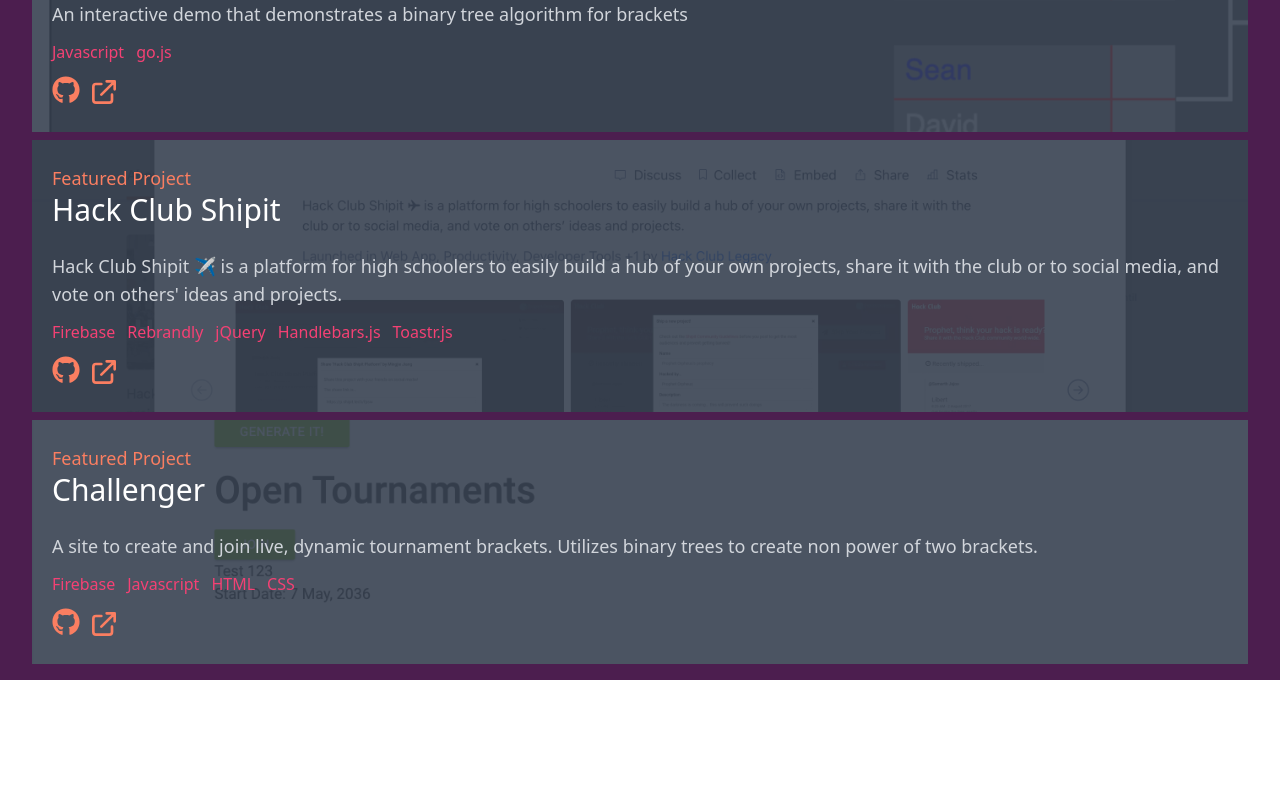
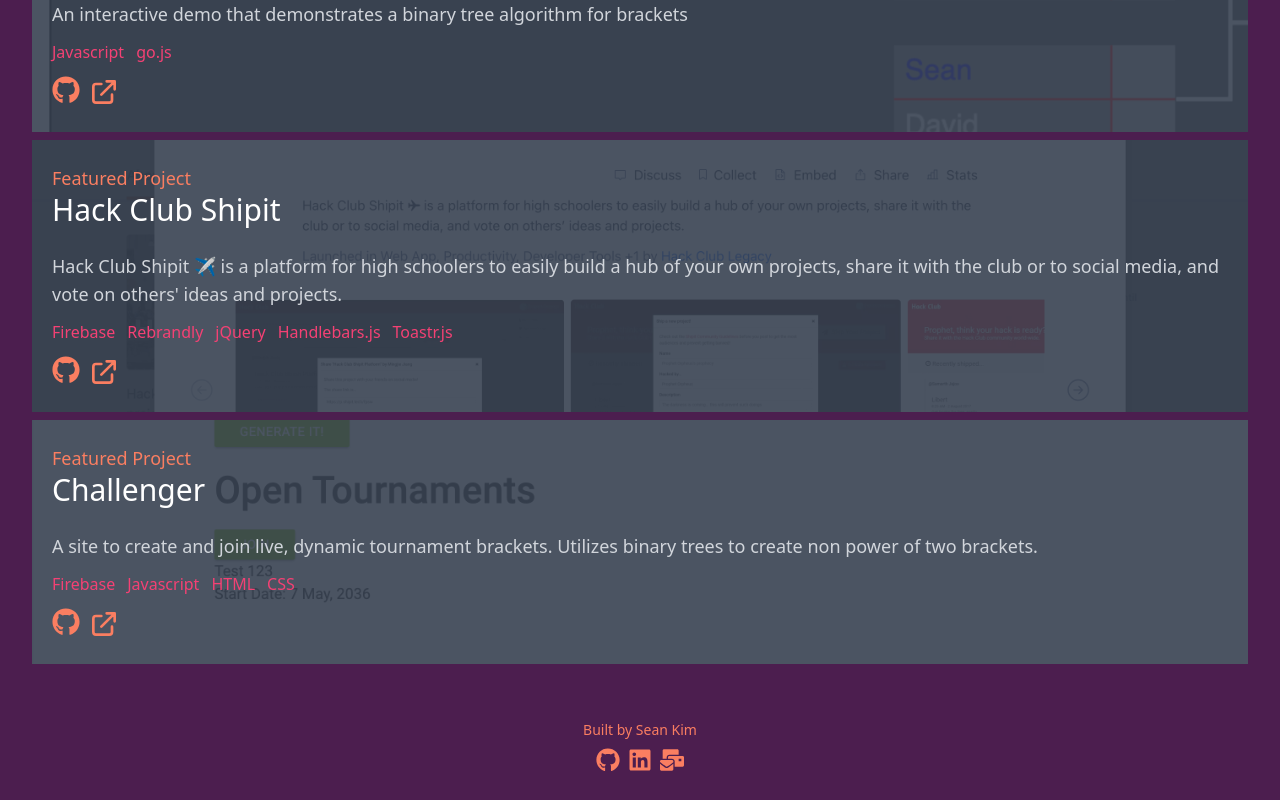
Before and after one commit to JSneak/2022-personal-website, a React (Vite) app: page / in a window 1280 px wide. Shown: the part 1094-1894 px from the top of the page. Before the commit the page ends 1774 px from the top, so only its background shows below. Built offline with nearby package versions, Linux system fonts and the light colour scheme.

Commit message:
feat: Add Footer

```diff
--- a/src/App.tsx
+++ b/src/App.tsx
@@ -3,6 +3,7 @@
 import WorkExperience from "./components/WorkSection/WorkExperience";
 import Projects from "./components/ProjectSection/Projects";
 import Divider from "./components/Divider";
+import Footer from "./components/Footer";
 
 const App = () => {
   return (
@@ -13,6 +14,8 @@
       <WorkExperience />
       <Divider />
       <Projects />
+      <Divider />
+      <Footer />
       {/* Need to add google analytics */}
     </div>
   );
--- /dev/null
+++ b/src/components/Footer.tsx
@@ -0,0 +1,24 @@
+import { FaGithub, FaLinkedin, FaMailBulk } from "react-icons/fa";
+
+const Footer = () => {
+  return (
+    <div
+      className={"bg-palatinate_purple flex flex-col items-center px-5 py-5"}
+    >
+      <p className="text-sm text-outrageous_orange">Built by Sean Kim</p>
+      <div className="py-2 flex flex-row space-x-2">
+        <a href="https://github.com/JSneak">
+          <FaGithub className="w-6 h-6 text-outrageous_orange" />
+        </a>
+        <a href="https://www.linkedin.com/in/jsneak/">
+          <FaLinkedin className="w-6 h-6 text-outrageous_orange" />
+        </a>
+        <a href="mailto: abc@example.com">
+          <FaMailBulk className="w-6 h-6 text-outrageous_orange" />
+        </a>
+      </div>
+    </div>
+  );
+};
+
+export default Footer;
```
